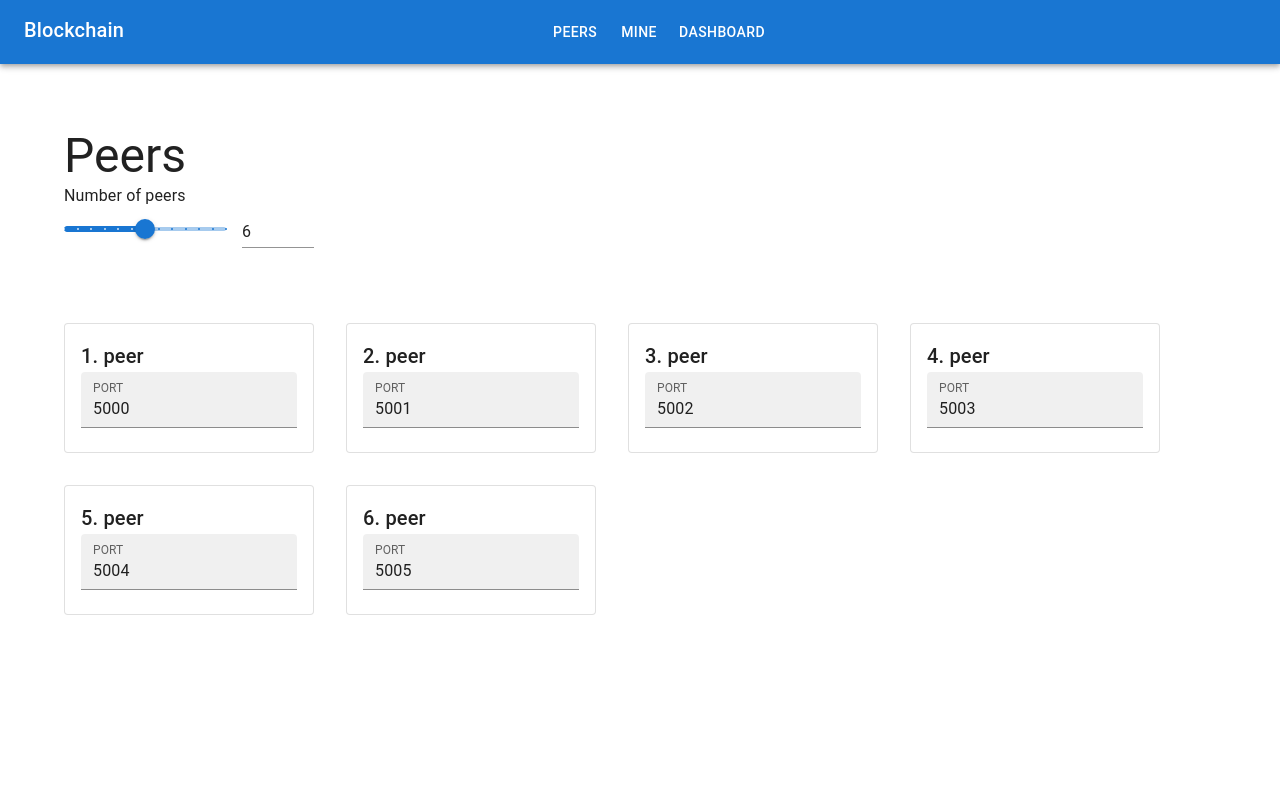
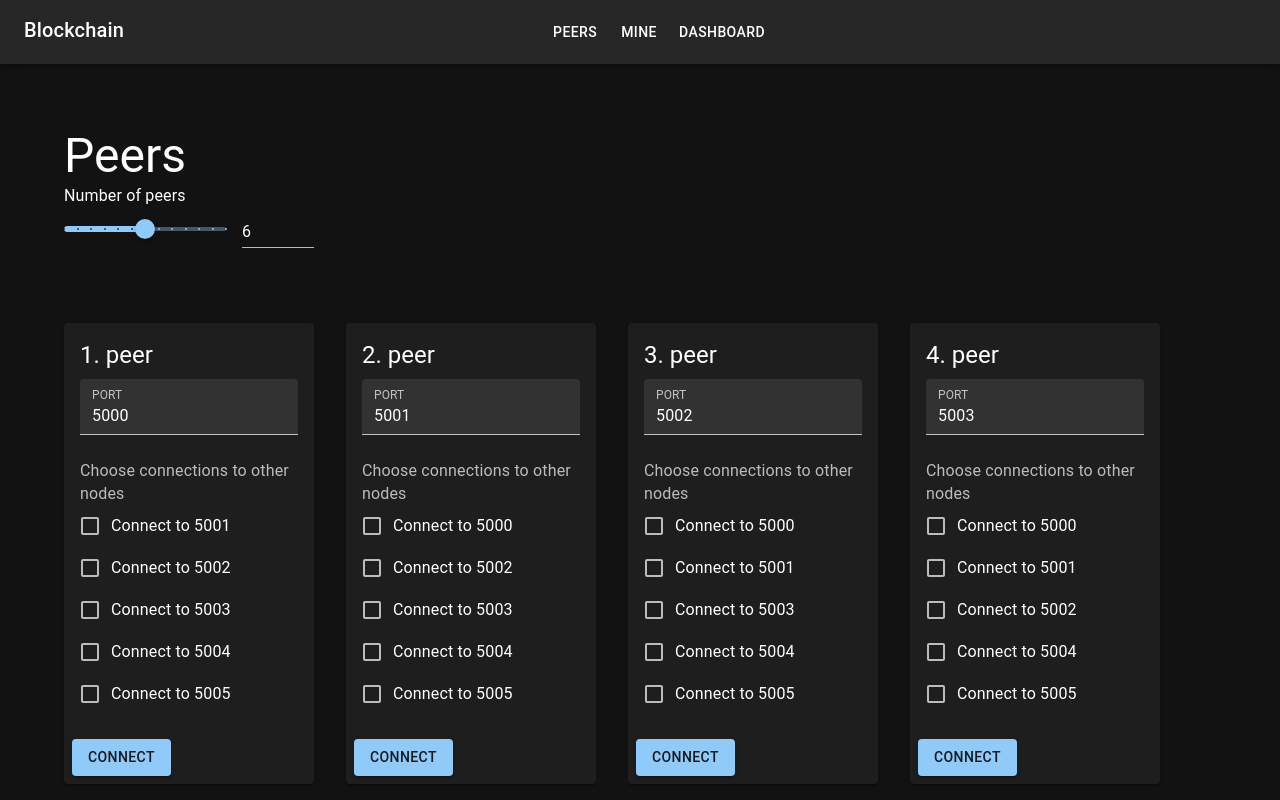
Before and after one commit to jeanbabtista/college, a React (Create React App) app in the folder client/: page /peers in a window 1280 px wide. Both pictures are taken after a click on the element 145 px from the left and 228 px from the top of the page. Shown: the top 800 px of the page. Built offline with nearby package versions, Linux system fonts and the light colour scheme.

Commit message:
added peers frontend; TODO - make API calls to add actually run blockchain

```diff
--- a/client/src/components/App.js
+++ b/client/src/components/App.js
@@ -3,6 +3,7 @@ import { BrowserRouter, Routes, Route } from 'react-router-dom'
 
 // styling
 import { Container, CssBaseline } from '@mui/material'
+import { createTheme, ThemeProvider } from '@mui/material/styles'
 
 // components
 import Navbar from 'components/Navbar'
@@ -14,25 +15,74 @@ import Mine from 'components/Mine'
 // context
 export const PeerContext = createContext()
 
+// theme
+const theme = createTheme({
+  palette: {
+    mode: 'dark',
+  },
+})
+
 const App = () => {
   const [numberOfPeers, setNumberOfPeers] = useState(1)
   const [peers, setPeers] = useState([])
+  const [connections, setConnections] = useState([])
+
+  /* --- peer structure ---
+  peer: Object {
+    id: int
+    port: int
+  }
+
+  connection: Array [
+    {
+      port: int
+      to: Array [
+        { port: int, connected: Bool }
+        { port: int, connected: Bool }
+        ...
+      ]
+    }
+  ]
+  */
 
   useEffect(
-    () => setPeers([...Array(numberOfPeers)].map((_, i) => ({ index: i, port: 5000 + i }))),
+    () => setPeers([...Array(numberOfPeers)].map((_, i) => ({ id: i + 1, port: 5000 + i }))),
     [numberOfPeers]
   )
+
+  useEffect(
+    () =>
+      setConnections(
+        peers.map((peer) => ({
+          port: peer.port,
+          to: peers.map((p) => ({ port: p.port, connected: p.id === peer.id })),
+        }))
+      ),
+    [peers]
+  )
+
+  useEffect(() => {
+    console.log('Available connections:')
+    connections.forEach(({ port: from, to }) =>
+      to.forEach(
+        ({ port: to, connected }) => connected && from !== to && console.log(`${from} -> ${to}`)
+      )
+    )
+  }, [connections])
 
   const contextData = {
     numberOfPeers,
     setNumberOfPeers,
     peers,
     setPeers,
+    connections,
+    setConnections,
     navlinks: ['peers', 'mine', 'dashboard'],
   }
 
   return (
     <PeerContext.Provider value={contextData}>
+      <ThemeProvider theme={theme}>
         <BrowserRouter>
           <Navbar />
           <Container sx={{ mt: 8 }}>
@@ -45,6 +95,7 @@ const App = () => {
           </Container>
         </BrowserRouter>
         <CssBaseline />
+      </ThemeProvider>
     </PeerContext.Provider>
   )
 }
--- a/client/src/components/Home/index.js
+++ b/client/src/components/Home/index.js
@@ -2,14 +2,16 @@ import React from 'react'
 import { useNavigate } from 'react-router-dom'
 
 // styles
-import { Box, Button } from '@mui/material'
+import { Box, Button, Typography } from '@mui/material'
 
 const Home = () => {
   const navigate = useNavigate()
 
   return (
     <Box>
-      <h1>Home</h1>
+      <Typography variant="h3">Home</Typography>
+      <Typography variant="p">Define peers, connect them and start mining.</Typography>
+      <Box mt={5} />
       <Button variant="contained" onClick={() => navigate('/peers')}>
         Peers
       </Button>
--- /dev/null
+++ b/client/src/components/Peers/Cards/Card/Checkboxes.js
@@ -0,0 +1,60 @@
+import React, { useContext } from 'react'
+
+// styles
+import { Box, Checkbox, FormControl, FormLabel, FormGroup, FormControlLabel } from '@mui/material'
+
+// context
+import { PeerContext } from 'components/App'
+
+const Checkboxes = ({ id, port }) => {
+  const { peers, connections, setConnections } = useContext(PeerContext)
+
+  const handleChange = (e) => {
+    const newConnectionPort = parseInt(e.target.name)
+
+    /* Updates connections, after update peer's connection's to[] array's connected property changes to true or false */
+    setConnections(
+      connections.map((connection) =>
+        // port matches current card's port, update checkbox list
+        connection.port === port
+          ? {
+              ...connection,
+              to: peers.map((peer) => {
+                const found = connection.to.find((p) => p.port === peer.port)
+                return peer.port === newConnectionPort
+                  ? {
+                      ...found,
+                      connected: !found.connected,
+                    }
+                  : found
+              }),
+            }
+          : connection
+      )
+    )
+  }
+
+  return (
+    <FormControl>
+      <FormLabel component="legend" sx={{ mt: 3 }}>
+        Choose connections to other nodes
+      </FormLabel>
+      <FormGroup>
+        {peers.map((peer, i) =>
+          peer.id !== id ? (
+            <FormControlLabel
+              key={i}
+              label={`Connect to ${peer.port}`}
+              name={`${peer.port}`}
+              control={<Checkbox onChange={handleChange} />}
+            />
+          ) : (
+            <Box key={i} sx={{ width: 0, height: 0 }} />
+          )
+        )}
+      </FormGroup>
+    </FormControl>
+  )
+}
+
+export default Checkboxes
--- /dev/null
+++ b/client/src/components/Peers/Cards/Card/index.js
@@ -0,0 +1,62 @@
+import React, { useState, useContext } from 'react'
+
+// styles
+import {
+  Box,
+  Card as MuiCard,
+  CardContent,
+  CardActions,
+  Typography,
+  TextField,
+  Button,
+} from '@mui/material'
+
+// components
+import Checkboxes from './Checkboxes'
+
+// context
+import { PeerContext } from 'components/App'
+
+const Card = ({ id, port }) => {
+  const { peers, setPeers } = useContext(PeerContext)
+  const [value, setValue] = useState(port)
+
+  const handleOnChange = (e) => {
+    const newPort = parseInt(e.target.value)
+    setValue(newPort)
+    setPeers(
+      peers.map((peer) => (peer.id === id ? Object.assign({}, peer, { port: newPort }) : peer))
+    )
+  }
+
+  const handleConnectPeers = (e) => {}
+
+  return (
+    <Box sx={{ width: 250 }}>
+      <MuiCard>
+        <CardContent>
+          <Typography gutterBottom variant="h5" component="div">
+            {id}. peer
+          </Typography>
+          <TextField
+            type="number"
+            label="PORT"
+            variant="filled"
+            value={value}
+            onChange={handleOnChange}
+          />
+
+          <Checkboxes id={id} port={port} />
+        </CardContent>
+
+        <CardActions>
+          <Button variant="contained" onClick={handleConnectPeers}>
+            Connect
+          </Button>
+        </CardActions>
+      </MuiCard>
+    </Box>
+  )
+}
+
+export default Card
--- a/client/src/components/Peers/PeersInput.js
+++ b/client/src/components/Peers/Cards/index.js
@@ -4,23 +4,23 @@ import React, { useContext } from 'react'
 import { Grid } from '@mui/material'
 
 // components
-import PeerInput from './PeerInput'
+import Card from './Card'
 
 // context
 import { PeerContext } from 'components/App'
 
-const PeersInput = () => {
+const Cards = () => {
   const { peers } = useContext(PeerContext)
 
   return (
     <Grid container mt={5} spacing={4}>
       {peers.map((peer, i) => (
         <Grid item key={i}>
-          <PeerInput index={peer.index} />
+          <Card {...peer} />
         </Grid>
       ))}
     </Grid>
   )
 }
 
-export default PeersInput
+export default Cards
--- a/client/src/components/Peers/PeerInput.js
+++ /dev/null
@@ -1,40 +0,0 @@
-import React, { useState, useContext } from 'react'
-
-// styles
-import { Box, Card, CardContent, Typography, TextField } from '@mui/material'
-
-// components
-import { PeerContext } from 'components/App'
-
-const PeerInput = ({ index }) => {
-  const { peers, setPeers } = useContext(PeerContext)
-  const [value, setValue] = useState(peers[index].port)
-
-  const handleOnChange = (e) => {
-    const port = parseInt(e.target.value)
-    setValue(port)
-
-    setPeers(
-      [...peers].map((peer) => (peer.index === index ? Object.assign({}, peer, { port }) : peer))
-    )
-  }
-
-  return (
-    <Box sx={{ width: 250 }}>
-      <Card variant="outlined">
-        <CardContent>
-          <Typography variant="h6">{index + 1}. peer</Typography>
-          <TextField
-            type="number"
-            label="PORT"
-            variant="filled"
-            value={value}
-            onChange={handleOnChange}
-          />
-        </CardContent>
-      </Card>
-    </Box>
-  )
-}
-
-export default PeerInput
--- a/client/src/components/Peers/PeersSlider.js
+++ b/client/src/components/Peers/Slider/index.js
@@ -1,7 +1,7 @@
 import React, { useContext } from 'react'
 
 // styles
-import { Box, Slider, Typography, Grid, Input } from '@mui/material'
+import { Box, Slider as MuiSlider, Typography, Grid, Input } from '@mui/material'
 
 // context
 import { PeerContext } from 'components/App'
@@ -10,7 +10,7 @@ import { PeerContext } from 'components/App'
 const MIN_PEERS = 0
 const MAX_PEERS = 12
 
-const PeersSlider = () => {
+const Slider = () => {
   const { numberOfPeers, setNumberOfPeers } = useContext(PeerContext)
 
   const handleSliderChange = (_e, newValue) => setNumberOfPeers(newValue)
@@ -25,7 +25,7 @@ const PeersSlider = () => {
       <Typography gutterBottom>Number of peers</Typography>
       <Grid container spacing={2} alignItems="center">
         <Grid item xs>
-          <Slider
+          <MuiSlider
             value={numberOfPeers}
             onChange={handleSliderChange}
             marks
@@ -51,4 +51,4 @@ const PeersSlider = () => {
   )
 }
 
-export default PeersSlider
+export default Slider
--- a/client/src/components/Peers/index.js
+++ b/client/src/components/Peers/index.js
@@ -4,15 +4,15 @@ import React from 'react'
 import { Typography } from '@mui/material'
 
 // components
-import PeersSlider from './PeersSlider'
-import PeersInput from './PeersInput'
+import Slider from './Slider'
+import Cards from './Cards'
 
 const Peers = () => {
   return (
     <>
       <Typography variant="h3">Peers</Typography>
-      <PeersSlider />
-      <PeersInput />
+      <Slider />
+      <Cards />
     </>
   )
 }
```
Lines whose indentation alone changed are shown as unchanged.
